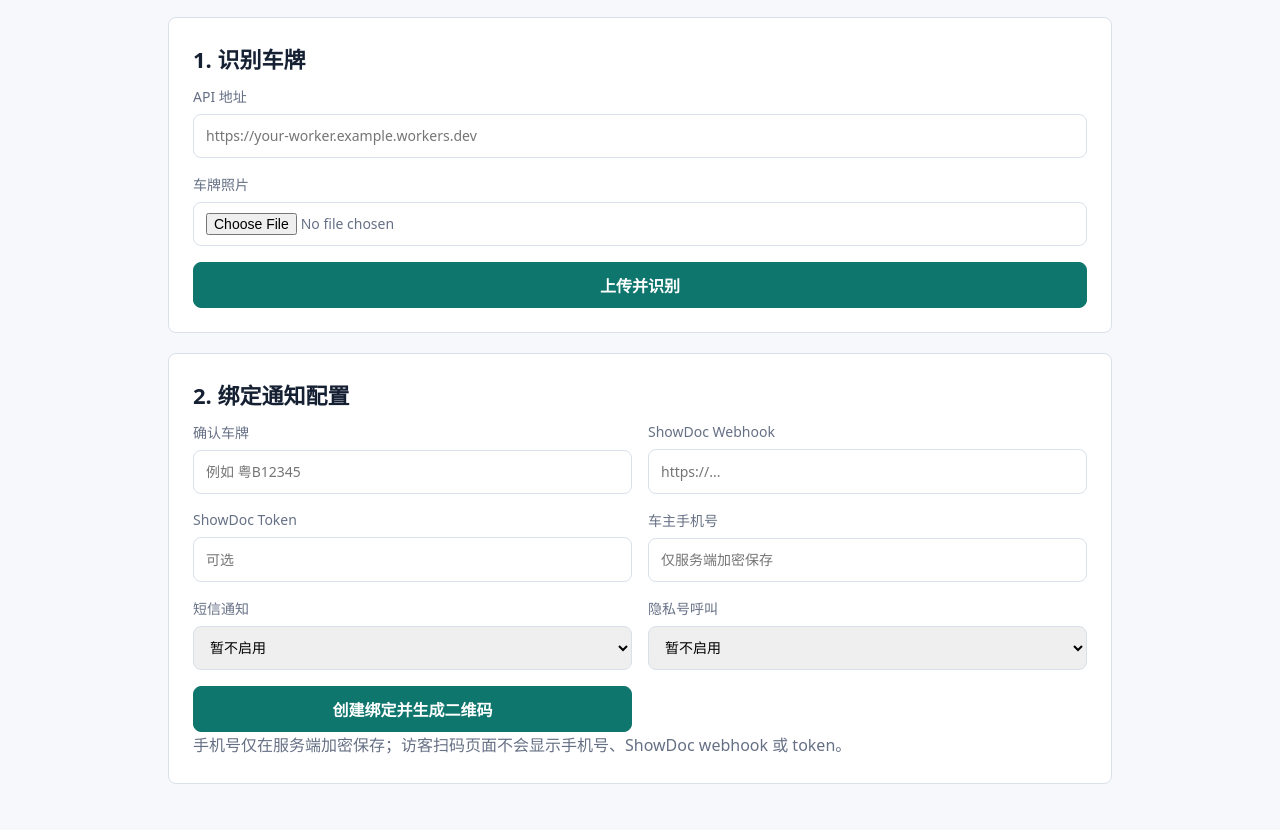
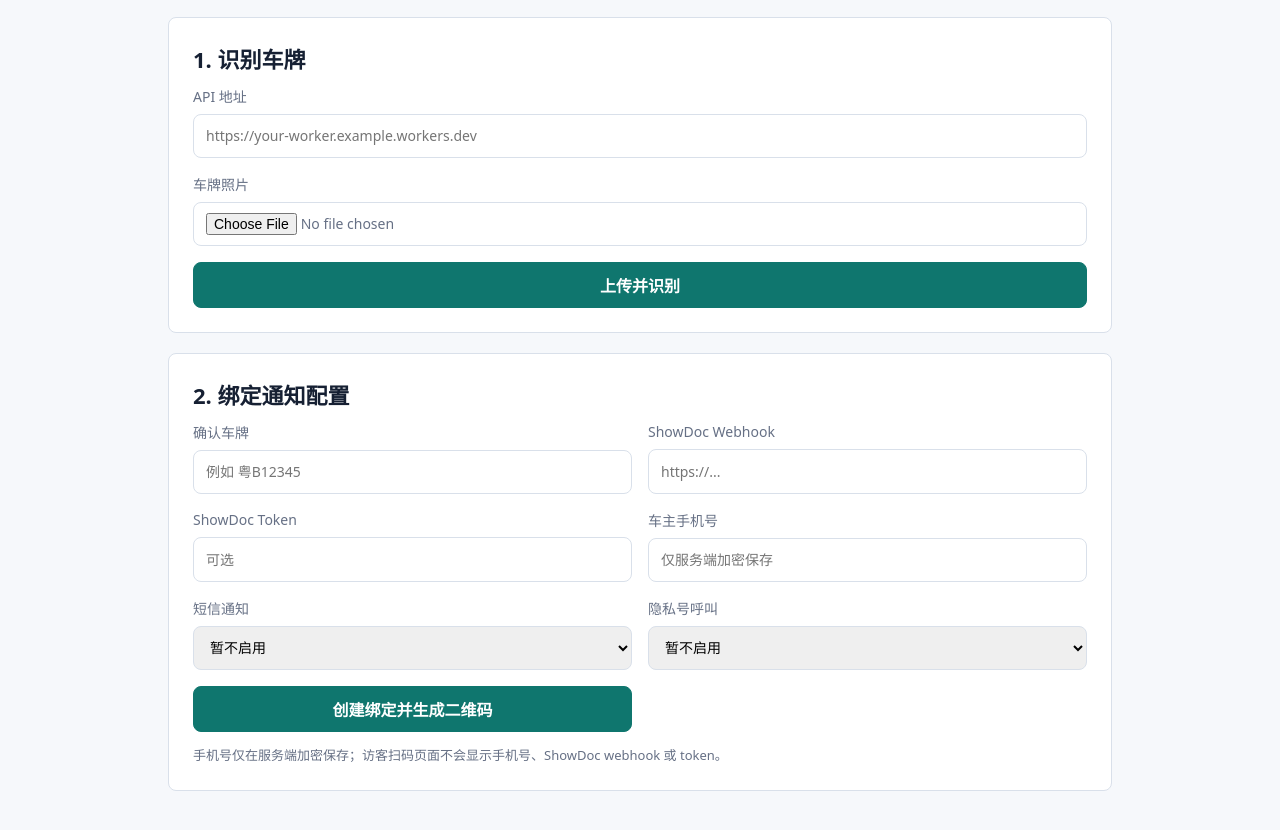
Before and after one commit to nanan910/move-car-mvp, a website: page public/index.html in a window 1280 px wide. Shown: the part 264-1094 px from the top of the page. Drawn offline with Linux system fonts and the light colour scheme.

```diff
--- a/public/styles.css
+++ b/public/styles.css
@@ -168,6 +168,12 @@ button:disabled {
   padding-left: 22px;
 }
 
+.form-note {
+  color: var(--muted);
+  font-size: 13px;
+  margin-top: 12px;
+}
+
 .result.error {
   border-color: #fecdca;
   color: var(--danger);
```
